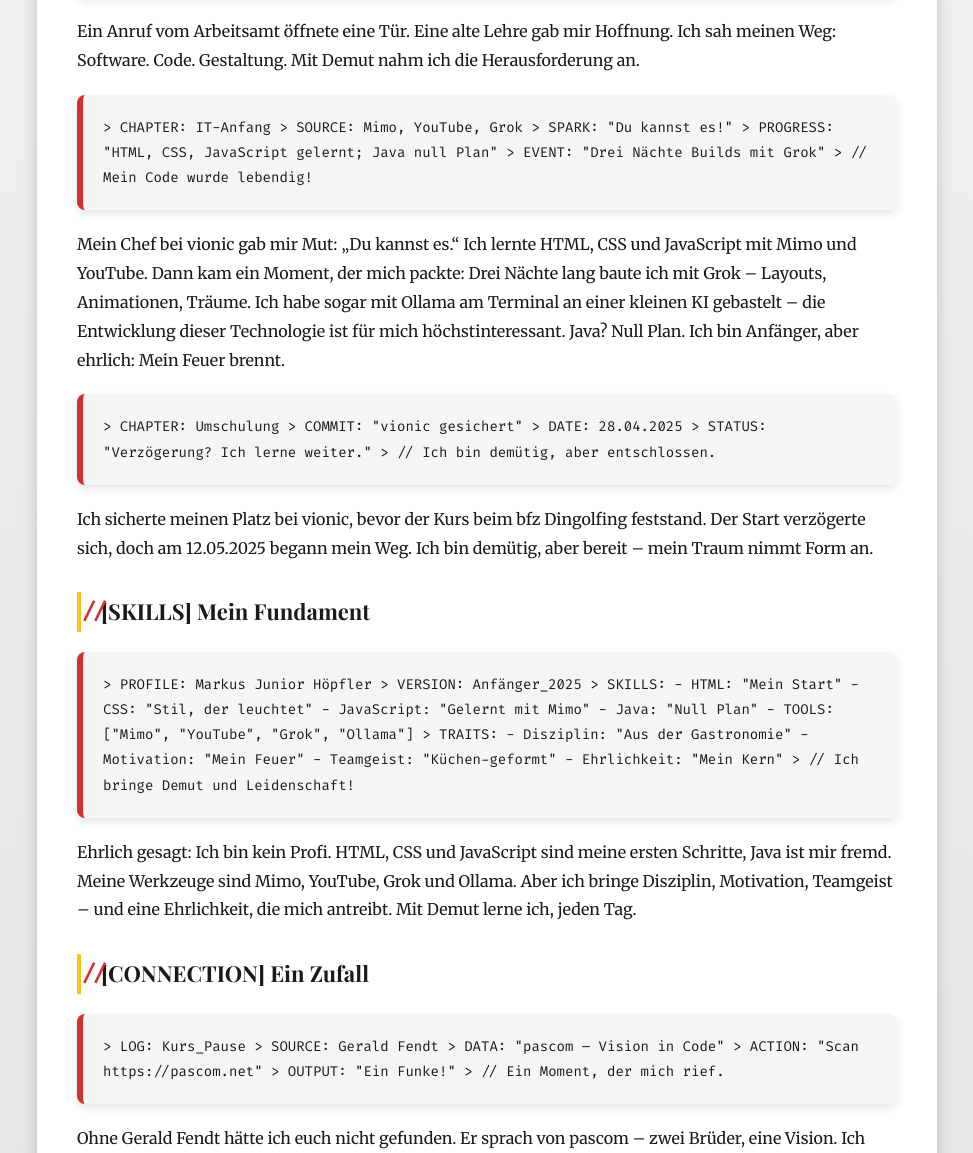
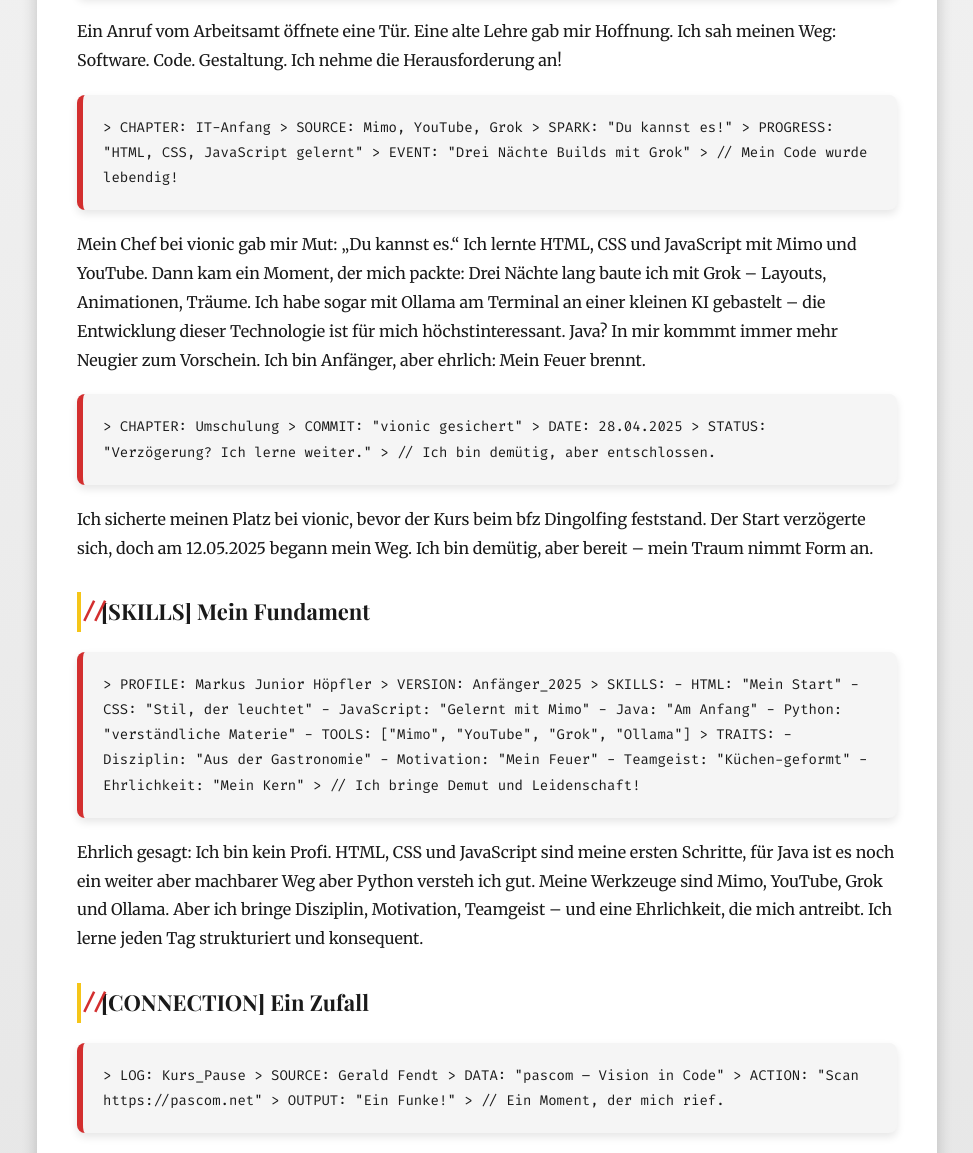
Before and after one commit to hoepfler-m/FireScript, a plain HTML site: page index.html in a window 1280 px wide. Shown: the part 1296-2449 px from the top of the page, without its empty margins (153-1126 px from the left). Drawn offline with nearby package versions, Linux system fonts and the light colour scheme.

Commit message:
Update index.html

```diff
--- a/index.html
+++ b/index.html
@@ -339,17 +339,17 @@
 > OUTPUT: "Ein Traum erwacht"
 > // Ich nahm die Chance an.
         </div>
-        <p>Ein Anruf vom Arbeitsamt öffnete eine Tür. Eine alte Lehre gab mir Hoffnung. Ich sah meinen Weg: Software. Code. Gestaltung. Mit Demut nahm ich die Herausforderung an.</p>
+        <p>Ein Anruf vom Arbeitsamt öffnete eine Tür. Eine alte Lehre gab mir Hoffnung. Ich sah meinen Weg: Software. Code. Gestaltung. Ich nehme die Herausforderung an!</p>
 
         <div class="code-block">
 > CHAPTER: IT-Anfang
 > SOURCE: Mimo, YouTube, Grok
 > SPARK: "Du kannst es!"
-> PROGRESS: "HTML, CSS, JavaScript gelernt; Java null Plan"
+> PROGRESS: "HTML, CSS, JavaScript gelernt"
 > EVENT: "Drei Nächte Builds mit Grok"
 > // Mein Code wurde lebendig!
         </div>
-        <p>Mein Chef bei vionic gab mir Mut: „Du kannst es.“ Ich lernte HTML, CSS und JavaScript mit Mimo und YouTube. Dann kam ein Moment, der mich packte: Drei Nächte lang baute ich mit Grok – Layouts, Animationen, Träume. Ich habe sogar mit Ollama am Terminal an einer kleinen KI gebastelt – die Entwicklung dieser Technologie ist für mich höchstinteressant. Java? Null Plan. Ich bin Anfänger, aber ehrlich: Mein Feuer brennt.</p>
+        <p>Mein Chef bei vionic gab mir Mut: „Du kannst es.“ Ich lernte HTML, CSS und JavaScript mit Mimo und YouTube. Dann kam ein Moment, der mich packte: Drei Nächte lang baute ich mit Grok – Layouts, Animationen, Träume. Ich habe sogar mit Ollama am Terminal an einer kleinen KI gebastelt – die Entwicklung dieser Technologie ist für mich höchstinteressant. Java? In mir kommmt immer mehr Neugier zum Vorschein. Ich bin Anfänger, aber ehrlich: Mein Feuer brennt.</p>
 
         <div class="code-block">
 > CHAPTER: Umschulung
@@ -368,7 +368,8 @@
   - HTML: "Mein Start"
   - CSS: "Stil, der leuchtet"
   - JavaScript: "Gelernt mit Mimo"
-  - Java: "Null Plan"
+  - Java: "Am Anfang"
+  - Python: "verständliche Materie"
   - TOOLS: ["Mimo", "YouTube", "Grok", "Ollama"]
 > TRAITS:
   - Disziplin: "Aus der Gastronomie"
@@ -377,7 +378,7 @@
   - Ehrlichkeit: "Mein Kern"
 > // Ich bringe Demut und Leidenschaft!
         </div>
-        <p>Ehrlich gesagt: Ich bin kein Profi. HTML, CSS und JavaScript sind meine ersten Schritte, Java ist mir fremd. Meine Werkzeuge sind Mimo, YouTube, Grok und Ollama. Aber ich bringe Disziplin, Motivation, Teamgeist – und eine Ehrlichkeit, die mich antreibt. Mit Demut lerne ich, jeden Tag.</p>
+        <p>Ehrlich gesagt: Ich bin kein Profi. HTML, CSS und JavaScript sind meine ersten Schritte, für Java ist es noch ein weiter aber machbarer Weg aber Python versteh ich gut. Meine Werkzeuge sind Mimo, YouTube, Grok und Ollama. Aber ich bringe Disziplin, Motivation, Teamgeist – und eine Ehrlichkeit, die mich antreibt. Ich lerne jeden Tag strukturiert und konsequent.</p>
 
         <h2 id="connection">[CONNECTION] Ein Zufall</h2>
         <div class="code-block">
```
